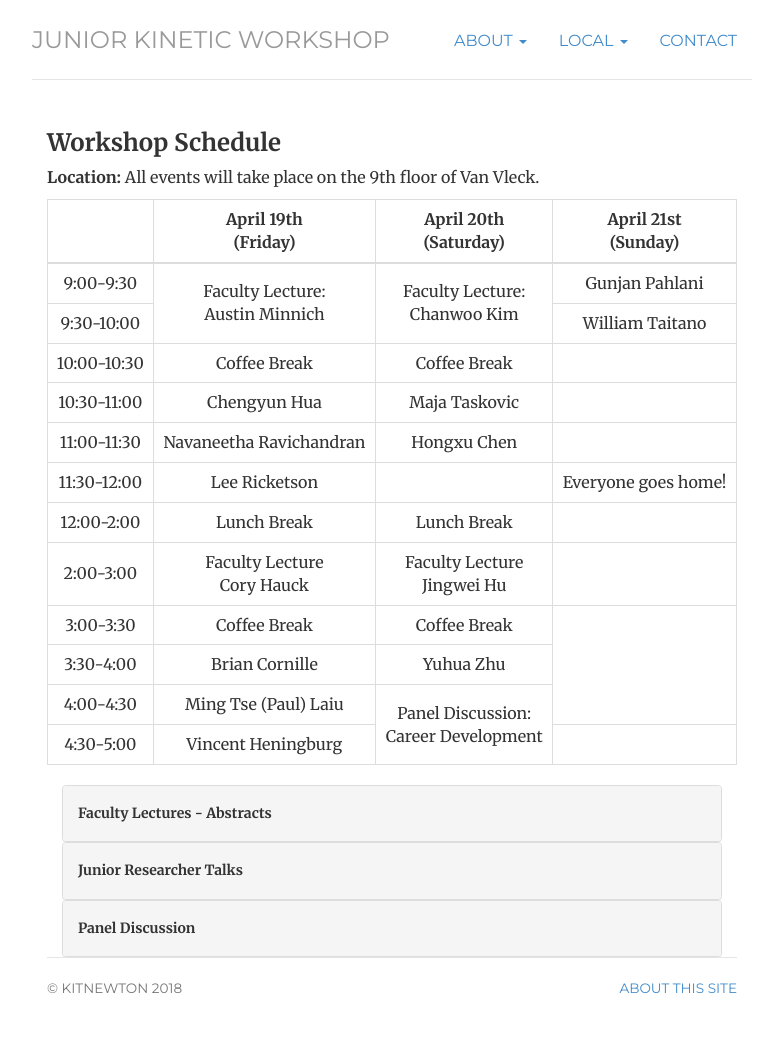
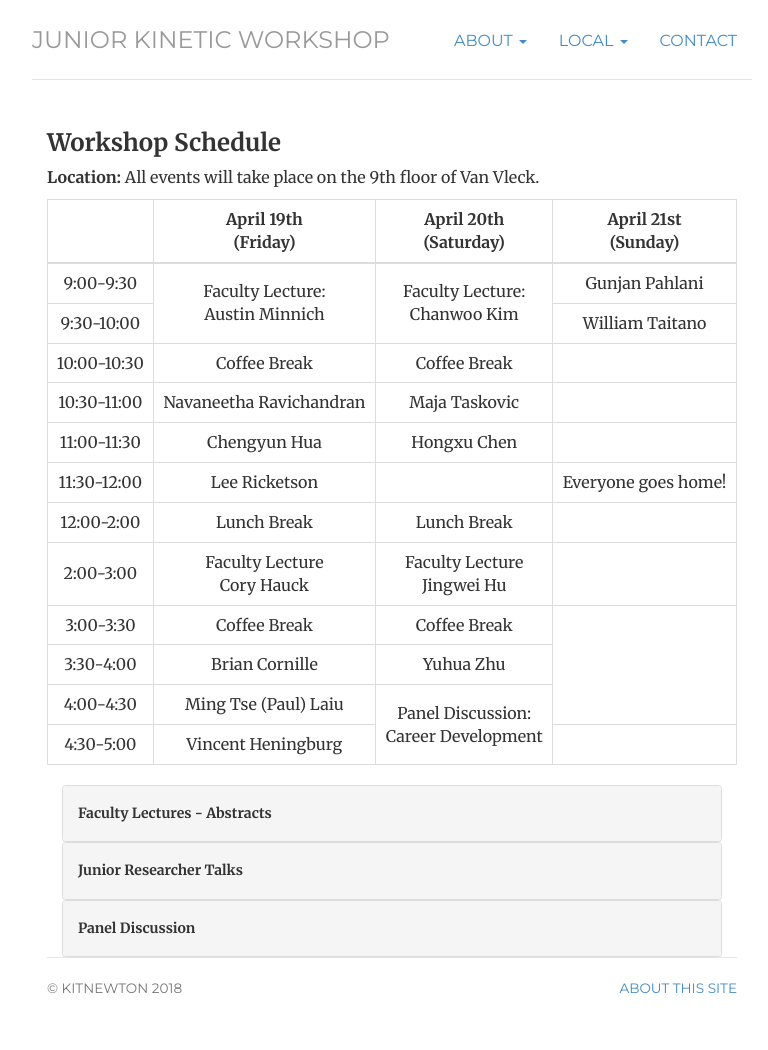
Before and after one commit to kitcnewton/junior-kinetic-workshop, a Jekyll site: the page built from schedule/index.html, in a window 1280 px wide. Shown: the whole page, without its empty margins (248-1016 px from the left). Built offline with Jekyll 4.4.1, drawn with Linux system fonts in a browser that asks for light colours.

```diff
--- a/schedule/index.html
+++ b/schedule/index.html
@@ -37,13 +37,13 @@ description: Junior Kinetic Workshop Schedule
       </tr>
 	  <tr>
 		<td>10:30-11:00</td>
-		<td>Chengyun Hua</td>
+		<td>Navaneetha Ravichandran</td>
 		<td>Maja Taskovic</td>
 		<td></td>
       </tr>
 	  <tr>
 	  <td>11:00-11:30</td>
-	  <td>Navaneetha Ravichandran</td>
+	  <td>Chengyun Hua</td>
 	  <td>Hongxu Chen</td>
 	  </tr>
 	  <tr>
```
